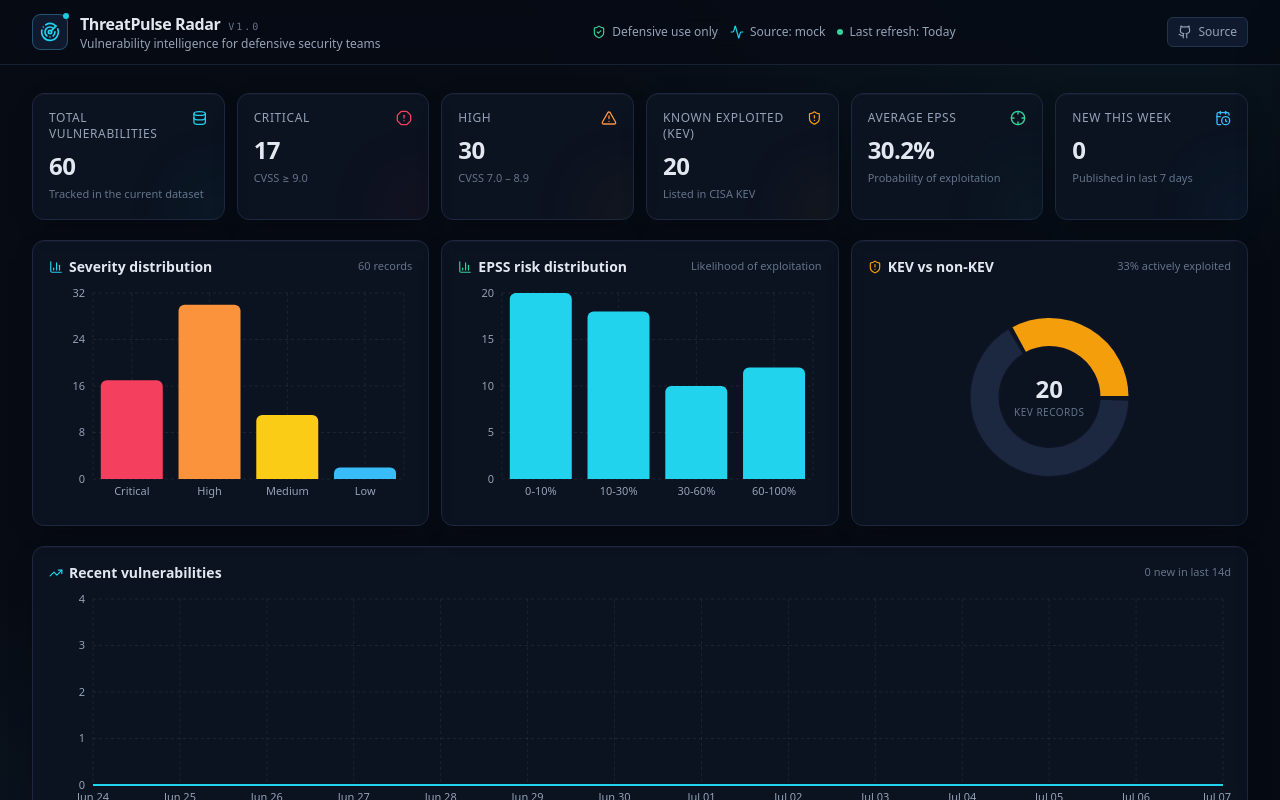
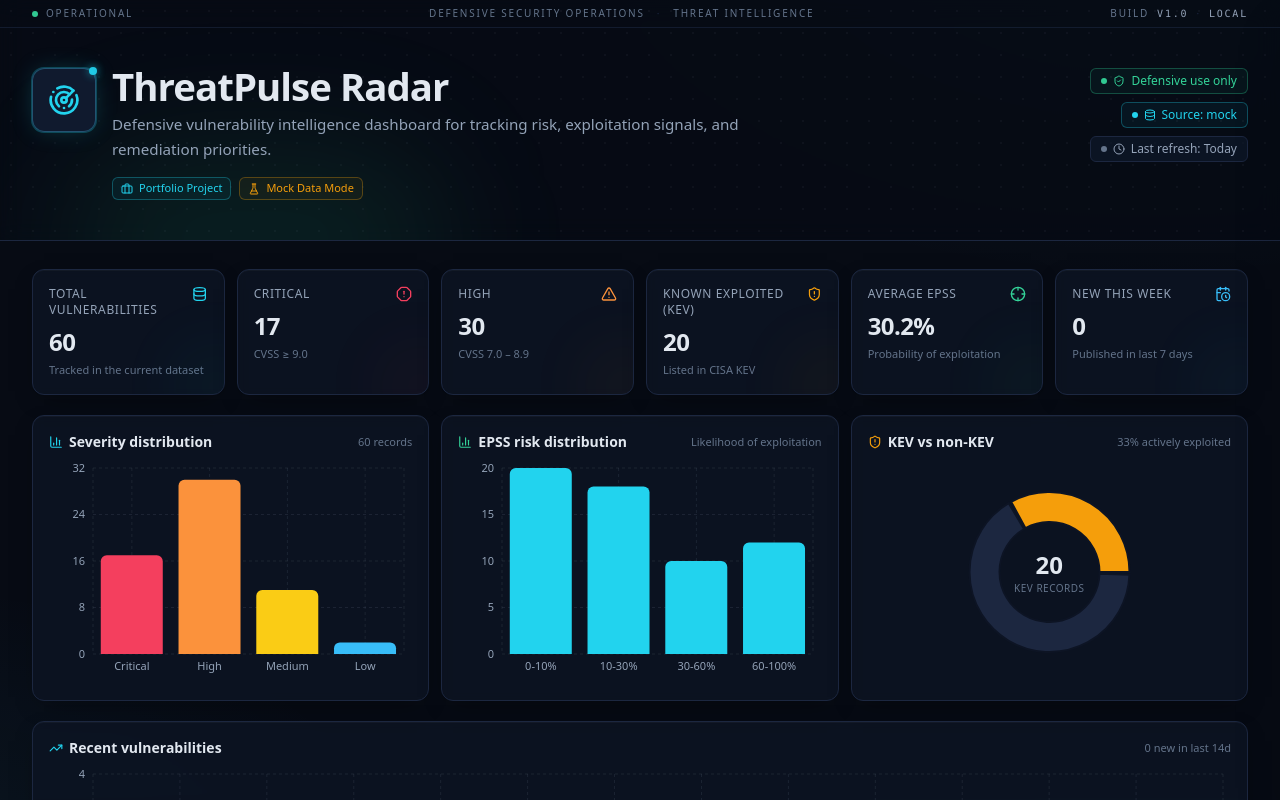
Before and after one commit to namanparikh11/threatpulse-radar, a React (Vite) app: page / in a window 1280 px wide. Shown: the top 800 px of the page. Built offline with nearby package versions, Linux system fonts and the light colour scheme.

Commit message:
Improve dashboard header presentation

```diff
--- a/src/components/Header.tsx
+++ b/src/components/Header.tsx
@@ -1,4 +1,12 @@
-import { Activity, Github, Radar, ShieldCheck } from 'lucide-react';
+import {
+  Briefcase,
+  Clock,
+  Database,
+  FlaskConical,
+  Radar,
+  ShieldCheck,
+} from 'lucide-react';
+import type { ReactNode } from 'react';
 import type { FetchResult } from '../services/vulnerabilityService';
 import type { Vulnerability } from '../types/vulnerability';
 import { formatRelative } from '../utils/format';
@@ -7,57 +15,167 @@ interface HeaderProps {
   meta: FetchResult<Vulnerability[]> | null;
 }
 
+type Tone = 'good' | 'info' | 'neutral';
+
+const TONE_DOT: Record<Tone, string> = {
+  good: 'bg-radar-accent2',
+  info: 'bg-radar-accent',
+  neutral: 'bg-radar-dim',
+};
+
+const TONE_CHIP: Record<Tone, string> = {
+  good: 'border-radar-accent2/30 bg-radar-accent2/5 text-radar-accent2',
+  info: 'border-radar-accent/30 bg-radar-accent/5 text-radar-accent',
+  neutral: 'border-radar-border bg-radar-panel2/60 text-radar-muted',
+};
+
+function StatusPill({
+  icon,
+  label,
+  tone,
+  pulse,
+  title,
+}: {
+  icon: ReactNode;
+  label: string;
+  tone: Tone;
+  pulse?: boolean;
+  title?: string;
+}) {
+  return (
+    <div
+      className={`inline-flex items-center gap-1.5 rounded-md border px-2.5 py-1 text-xs font-medium ${TONE_CHIP[tone]}`}
+      title={title}
+    >
+      <span
+        className={[
+          'h-1.5 w-1.5 rounded-full',
+          TONE_DOT[tone],
+          pulse ? 'animate-pulseDot' : '',
+        ].join(' ')}
+      />
+      {icon}
+      <span>{label}</span>
+    </div>
+  );
+}
+
+function MetaBadge({
+  icon,
+  label,
+  tone,
+}: {
+  icon: ReactNode;
+  label: string;
+  tone: 'accent' | 'warn';
+}) {
+  const toneClass =
+    tone === 'accent'
+      ? 'border-radar-accent/30 bg-radar-accent/5 text-radar-accent'
+      : 'border-radar-warn/30 bg-radar-warn/5 text-radar-warn';
+  return (
+    <span
+      className={`inline-flex items-center gap-1.5 rounded-md border px-2 py-0.5 text-[11px] font-medium ${toneClass}`}
+    >
+      {icon}
+      {label}
+    </span>
+  );
+}
+
 export default function Header({ meta }: HeaderProps) {
   const fetchedAt = meta?.fetchedAt ? formatRelative(meta.fetchedAt) : '—';
+  const sourceLabel = meta?.source ?? 'loading';
+
   return (
-    <header className="sticky top-0 z-30 border-b border-radar-border/80 bg-radar-bg/80 backdrop-blur-md">
-      <div className="mx-auto flex max-w-[1400px] items-center justify-between gap-4 px-4 py-3 lg:px-8">
-        <div className="flex items-center gap-3">
-          <div className="relative grid h-9 w-9 place-items-center rounded-lg border border-radar-borderStrong bg-radar-panel2">
-            <Radar className="h-5 w-5 text-radar-accent" />
-            <span className="pointer-events-none absolute inset-0 rounded-lg ring-1 ring-radar-accent/20" />
-            <span className="pointer-events-none absolute -right-0.5 -top-0.5 h-1.5 w-1.5 rounded-full bg-radar-accent animate-pulseDot" />
+    <header className="relative isolate overflow-hidden border-b border-radar-border bg-radar-bg/85 backdrop-blur-md">
+      {/*
+        Decorative background: dot grid + two soft glow blobs.
+        Sits behind the content via `-z-10`. Subtle, never loud.
+      */}
+      <div className="pointer-events-none absolute inset-0 -z-10" aria-hidden>
+        <div className="absolute inset-0 opacity-[0.06] [background-image:radial-gradient(rgba(148,163,184,0.9)_1px,transparent_1px)] [background-size:22px_22px]" />
+        <div className="absolute -top-32 right-[-8%] h-64 w-[28rem] rounded-full bg-radar-accent/12 blur-3xl" />
+        <div className="absolute -bottom-24 left-[5%] h-48 w-[24rem] rounded-full bg-radar-accent2/10 blur-3xl" />
+      </div>
+
+      {/* Top status strip — a thin "operations" line, very subtle. */}
+      <div className="border-b border-radar-border/60">
+        <div className="mx-auto flex max-w-[1400px] items-center justify-between gap-3 px-4 py-1.5 text-[10px] uppercase tracking-[0.18em] text-radar-dim lg:px-8">
+          <div className="flex items-center gap-2">
+            <span className="h-1.5 w-1.5 animate-pulseDot rounded-full bg-radar-accent2" />
+            <span>Operational</span>
           </div>
-          <div>
-            <div className="flex items-baseline gap-2">
-              <h1 className="text-base font-semibold tracking-tight text-radar-text">
+          <div className="hidden items-center gap-3 sm:flex">
+            <span>Defensive Security Operations</span>
+            <span className="text-radar-border">·</span>
+            <span>Threat Intelligence</span>
+          </div>
+          <div className="flex items-center gap-2">
+            <span className="hidden sm:inline">Build</span>
+            <span className="font-mono text-radar-muted">v1.0</span>
+            <span className="text-radar-border">·</span>
+            <span className="font-mono text-radar-muted">local</span>
+          </div>
+        </div>
+      </div>
+
+      {/* Main hero area */}
+      <div className="mx-auto max-w-[1400px] px-4 py-7 lg:px-8 lg:py-10">
+        <div className="flex flex-col gap-6 lg:flex-row lg:items-start lg:justify-between lg:gap-12">
+          {/* Brand */}
+          <div className="flex min-w-0 items-start gap-4">
+            <div className="relative grid h-14 w-14 shrink-0 place-items-center rounded-xl border border-radar-borderStrong bg-radar-panel2 shadow-glow lg:h-16 lg:w-16">
+              <Radar className="h-7 w-7 text-radar-accent lg:h-8 lg:w-8" />
+              <span className="pointer-events-none absolute inset-0 rounded-xl ring-1 ring-radar-accent/20" />
+              <span className="pointer-events-none absolute -right-0.5 -top-0.5 h-2 w-2 rounded-full bg-radar-accent shadow-[0_0_8px_rgba(34,211,238,0.7)] animate-pulseDot" />
+            </div>
+            <div className="min-w-0 flex-1">
+              <h1 className="text-[1.65rem] font-bold leading-[1.1] tracking-tight text-radar-text sm:text-3xl lg:text-[2.4rem]">
                 ThreatPulse Radar
               </h1>
-              <span className="text-[10px] font-mono uppercase tracking-[0.2em] text-radar-dim">
-                v1.0
-              </span>
+              <p className="mt-2 max-w-2xl text-sm leading-relaxed text-radar-muted sm:text-[0.95rem]">
+                Defensive vulnerability intelligence dashboard for tracking risk,
+                exploitation signals, and remediation priorities.
+              </p>
+              <div className="mt-4 flex flex-wrap items-center gap-2">
+                <MetaBadge
+                  icon={<Briefcase className="h-3 w-3" />}
+                  label="Portfolio Project"
+                  tone="accent"
+                />
+                <MetaBadge
+                  icon={<FlaskConical className="h-3 w-3" />}
+                  label="Mock Data Mode"
+                  tone="warn"
+                />
+              </div>
             </div>
-            <p className="text-xs text-radar-muted">
-              Vulnerability intelligence for defensive security teams
-            </p>
+          </div>
+
+          {/* Status column */}
+          <div className="flex flex-row flex-wrap gap-2 lg:flex-col lg:items-end lg:gap-2">
+            <StatusPill
+              icon={<ShieldCheck className="h-3 w-3" />}
+              label="Defensive use only"
+              tone="good"
+              pulse
+              title="This dashboard is for defensive security work only"
+            />
+            <StatusPill
+              icon={<Database className="h-3 w-3" />}
+              label={`Source: ${sourceLabel}`}
+              tone="info"
+              title="Current data source"
+            />
+            <StatusPill
+              icon={<Clock className="h-3 w-3" />}
+              label={`Last refresh: ${fetchedAt}`}
+              tone="neutral"
+              title="When the dataset was last fetched"
+            />
           </div>
         </div>
-
-        <div className="hidden items-center gap-3 text-xs text-radar-muted md:flex">
-          <div className="flex items-center gap-1.5">
-            <ShieldCheck className="h-3.5 w-3.5 text-radar-accent2" />
-            <span>Defensive use only</span>
-          </div>
-          <div className="flex items-center gap-1.5">
-            <Activity className="h-3.5 w-3.5 text-radar-accent" />
-            <span>Source: {meta?.source ?? 'loading'}</span>
-          </div>
-          <div className="flex items-center gap-1.5">
-            <span className="h-1.5 w-1.5 rounded-full bg-radar-accent2 animate-pulseDot" />
-            <span>Last refresh: {fetchedAt}</span>
-          </div>
-        </div>
-
-        <a
-          href="https://github.com"
-          target="_blank"
-          rel="noreferrer noopener"
-          className="focus-ring hidden items-center gap-1.5 rounded-md border border-radar-borderStrong bg-radar-panel2 px-2.5 py-1.5 text-xs text-radar-muted transition hover:text-radar-text lg:inline-flex"
-          aria-label="View source (placeholder)"
-        >
-          <Github className="h-3.5 w-3.5" />
-          Source
-        </a>
       </div>
     </header>
   );
```
Also changed, not shown: 1 other file (tests, documents, lock files or other folders).
